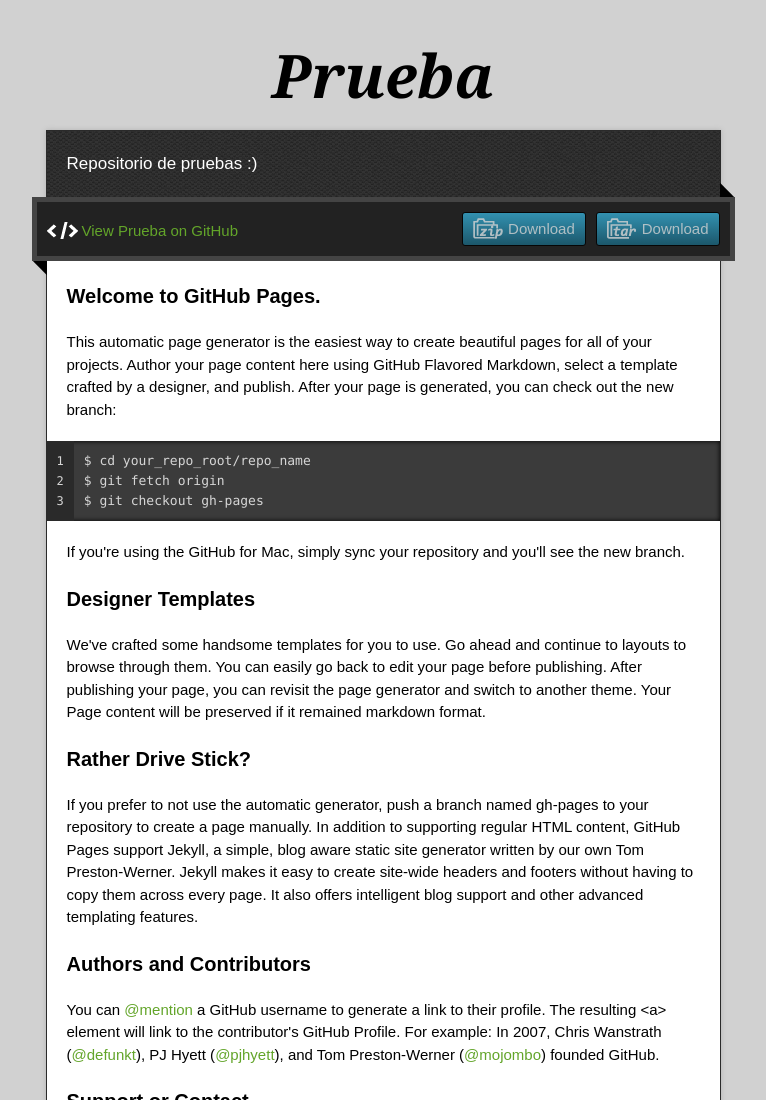
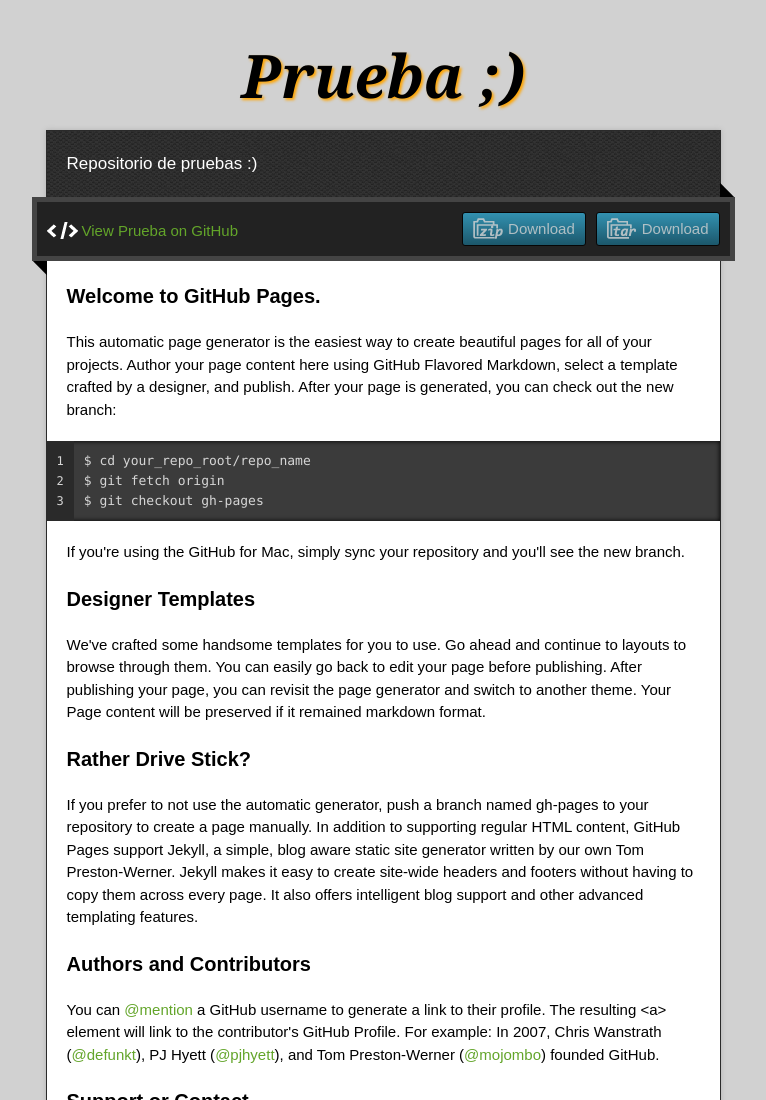
Before and after one commit to ovedfs/prueba, a plain HTML site: page index.html in a window 1280 px wide. Shown: the top 1100 px of the page, without its empty margins (257-1023 px from the left). Drawn offline with nearby package versions, Linux system fonts and the light colour scheme.

Commit message:
Cambios en index.html y en stylesheet.css

```diff
--- a/stylesheets/stylesheet.css
+++ b/stylesheets/stylesheet.css
@@ -74,6 +74,7 @@
   font-style: italic;
   font-family:Georgia, serif;
   text-align: center;
+  text-shadow: 2px 2px 3px orange;
 }
 
 .wrapper {
```
Also changed, not shown: index.html (+1 -1 lines).
